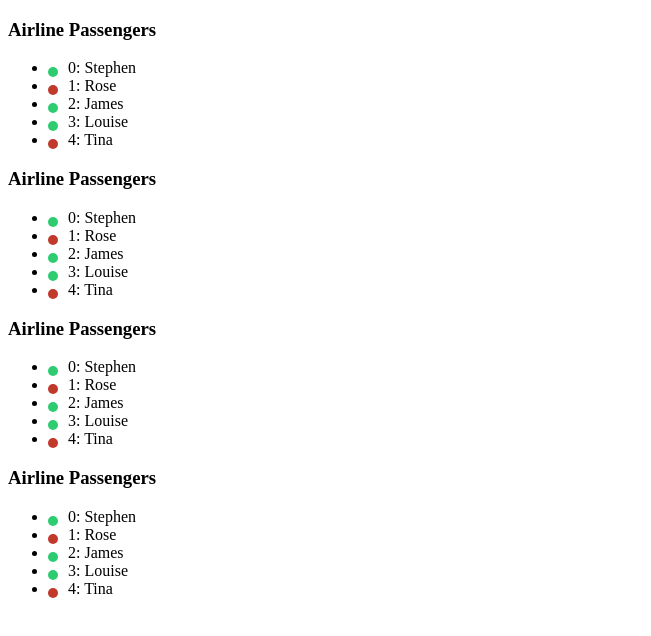
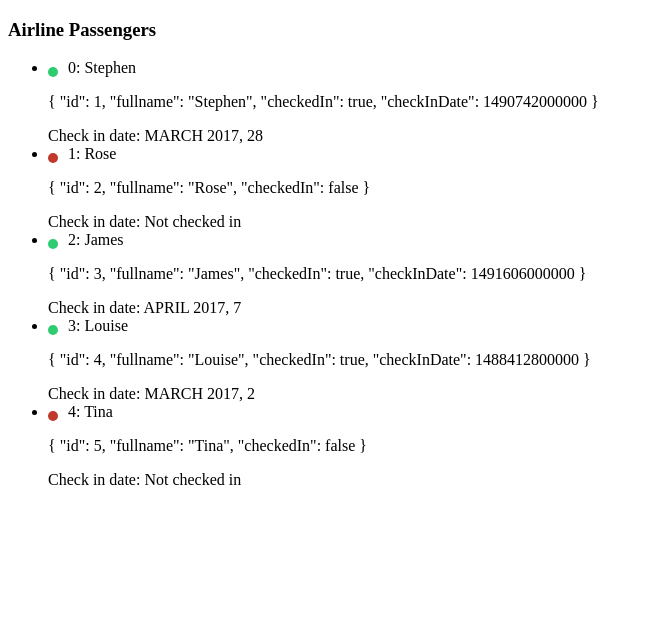
Before and after one commit to JoshInnis/angular_project, an Angular app: page / in a window 1280 px wide. Shown: the top 636 px of the page, without its empty margins (0-651 px from the left). Built offline with nearby package versions, Linux system fonts and the light colour scheme.

Commit message:
Pipes for Data Transformation
Course: Angular Fundamentals
Section: Rendering Flows
Lesson: Pipes for Data Transformation

```diff
--- a/src/app/app.component.html
+++ b/src/app/app.component.html
@@ -6,45 +6,13 @@
         class="status"
         [class.checked-in]="passenger.checkedIn"></span>
       {{ i }}: {{ passenger.fullname }}
-    </li>
-  </ul>
-
-  <h3>Airline Passengers</h3>
-  <ul>
-    <li *ngFor="let passenger of passengers; let i = index;">
-      <span
-        class="status"
-        [ngClass]="{
-          'checked-in': passenger.checkedIn,
-          'checked-out': !passenger.checkedIn
-       }"></span>
-      {{ i }}: {{ passenger.fullname }}
+      <p>{{ passenger | json }}</p>
+      <div class="date">
+        Check in date: {{ passenger.checkInDate ? (passenger.checkInDate | date: 'MMMM y, d' | uppercase ) : 'Not checked in' }}
+      </div>
     </li>
   </ul>
 
 
-  <h3>Airline Passengers</h3>
-  <ul>
-    <li *ngFor="let passenger of passengers; let i = index;">
-      <span
-        class="status"
-        [style.backgroundColor]="(passenger.checkedIn) ? '#2ecc71' : '#c0392b'"
-        ></span>
-      {{ i }}: {{ passenger.fullname }}
-    </li>
-  </ul>
-
-  <h3>Airline Passengers</h3>
-  <ul>
-    <li *ngFor="let passenger of passengers; let i = index;">
-      <span
-        class="status"
-        [ngStyle]="{
-          backgroundColor: (passenger.checkedIn) ? '#2ecc71' : '#c0392b'
-        }"
-        ></span>
-      {{ i }}: {{ passenger.fullname }}
-    </li>
-  </ul>
 
 </div>
--- a/src/app/app.component.ts
+++ b/src/app/app.component.ts
@@ -3,7 +3,8 @@ import { Component } from "@angular/core";
 interface Passenger {
   id: number,
   fullname: string,
-  checkedIn: boolean
+  checkedIn: boolean,
+  checkInDate?: number
 }
 
 @Component({
@@ -12,25 +13,33 @@ interface Passenger {
   templateUrl: 'app.component.html'
 })
 export class AppComponent {
+
+  uppercase(value: Passenger) {
+    return value.fullname.toLocaleUpperCase();
+  }
+
   passengers: Passenger[] = [{
     id: 1,
     fullname: 'Stephen',
-    checkedIn: true
+    checkedIn: true,
+    checkInDate: 1490742000000
   }, {
     id: 2,
     fullname: 'Rose',
-    checkedIn: false
+    checkedIn: false,
   }, {
     id: 3,
     fullname: 'James',
-    checkedIn: true
+    checkedIn: true,
+    checkInDate: 1491606000000
   }, {
     id: 4,
     fullname: 'Louise',
-    checkedIn: true
+    checkedIn: true,
+    checkInDate: 1488412800000
   }, {
     id: 5,
     fullname: 'Tina',
-    checkedIn: false
-  }]
+    checkedIn: false,
+  }];
 }
```
